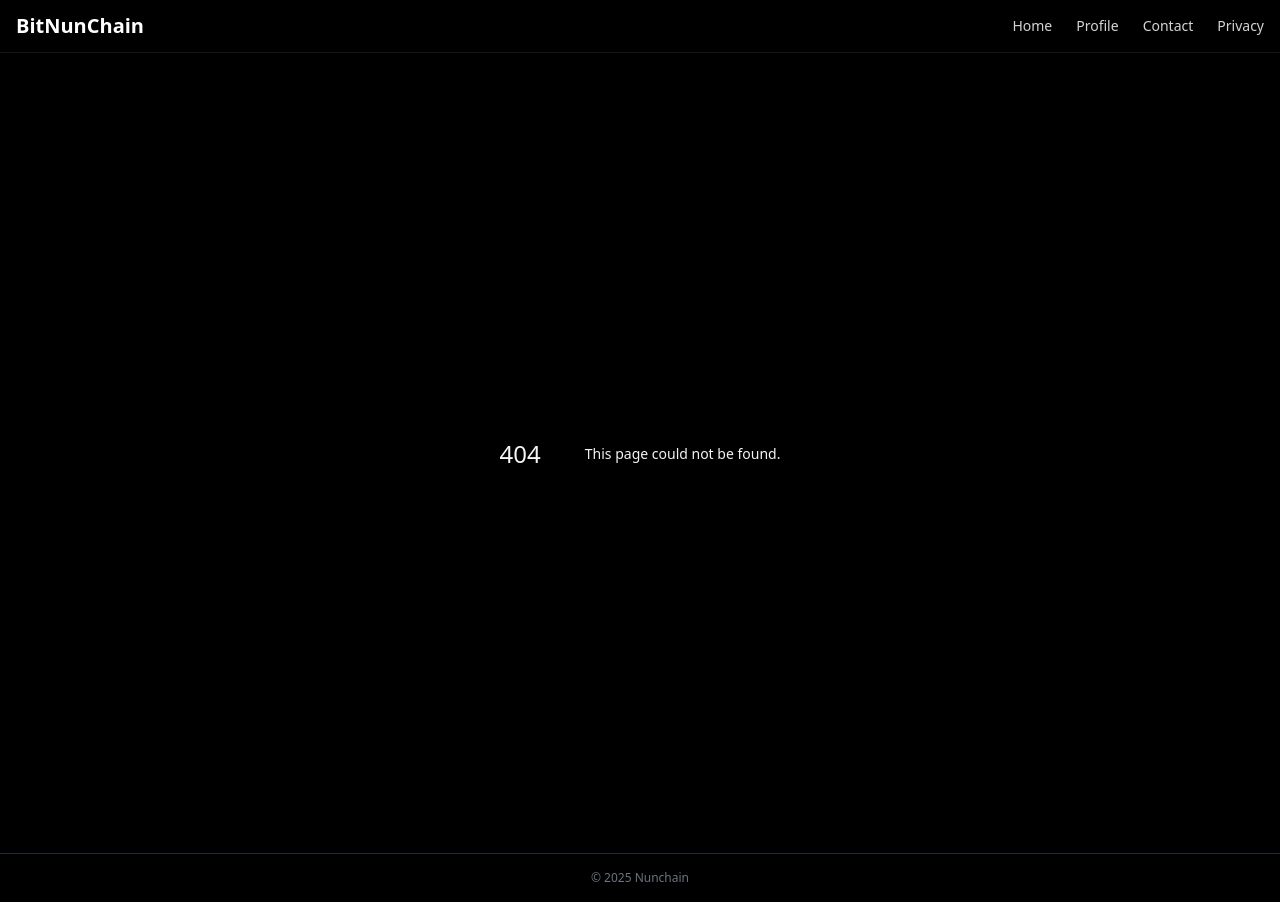
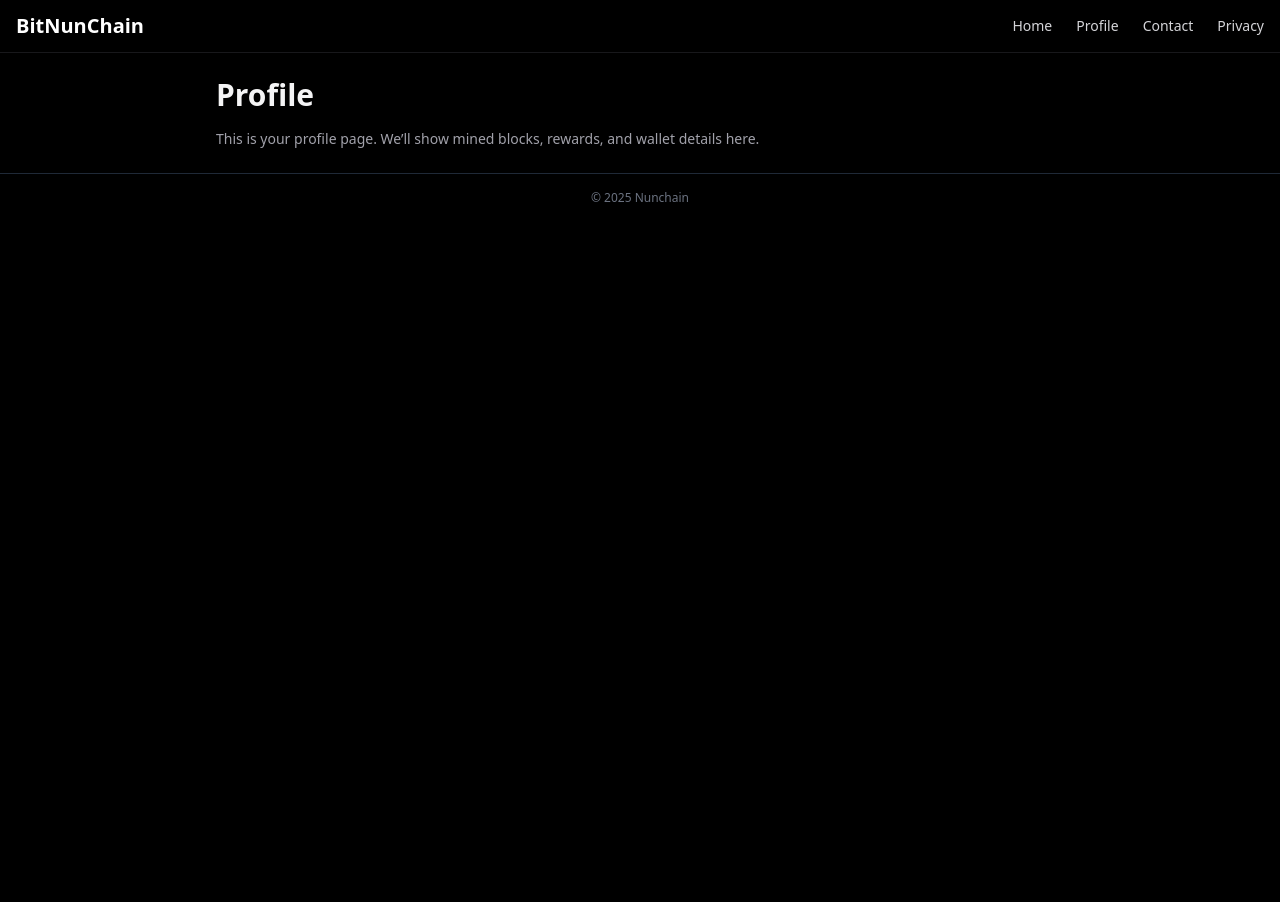
Before and after one commit to BitNunchain/nunchain, a Next.js app: page /profile in a window 1280 px wide. Before the commit this address had no page. After the commit the page ends 800 px from the top, so only its background shows below. Built offline with nearby package versions, Linux system fonts and the light colour scheme.

Commit message:
Create page.tsx

```diff
--- /dev/null
+++ b/src/app/profile/page.tsx
@@ -0,0 +1,10 @@
+export default function ProfilePage() {
+  return (
+    <main className="max-w-4xl mx-auto p-6">
+      <h1 className="text-3xl font-bold mb-4">Profile</h1>
+      <p className="text-zinc-400 text-sm">
+        This is your profile page. We’ll show mined blocks, rewards, and wallet details here.
+      </p>
+    </main>
+  )
+}
```
